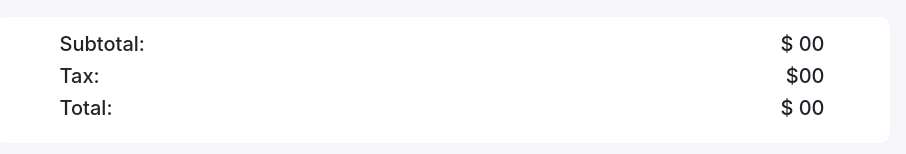
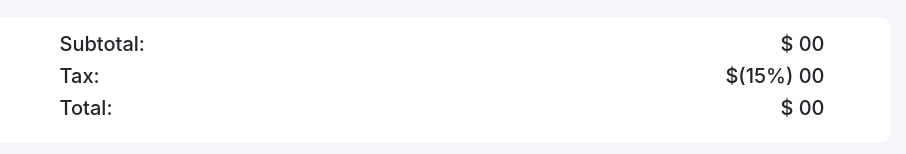
Before and after one commit to Hazrat16/shopping-cart, a plain HTML site: page index.html in a window 1280 px wide. Shown: the part 512-666 px from the top of the page, without its empty margins (198-1104 px from the left). Drawn offline with nearby package versions, Linux system fonts and the light colour scheme.

Commit message:
done with function

```diff
--- a/index.html
+++ b/index.html
@@ -67,7 +67,7 @@
 
                      <div class="col-md-4 status">
                         <h5>$ <span id="subtotal-price">00</span></h5>
-                        <h5>$<span id="taxAmount">00</h5>
+                        <h5>$(15%) <span id="taxAmount">00</h5>
                         <h5>$ <span id="total-price">00</span></h5>
                      </div>
                   </div>
```
